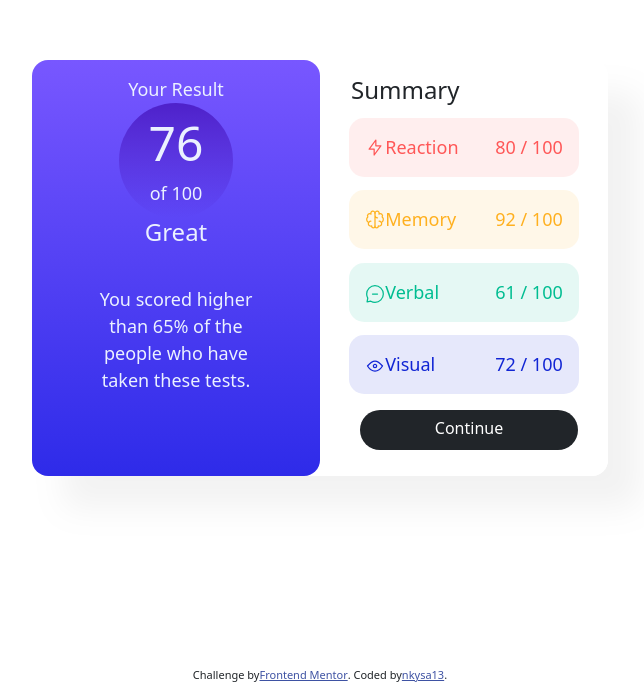
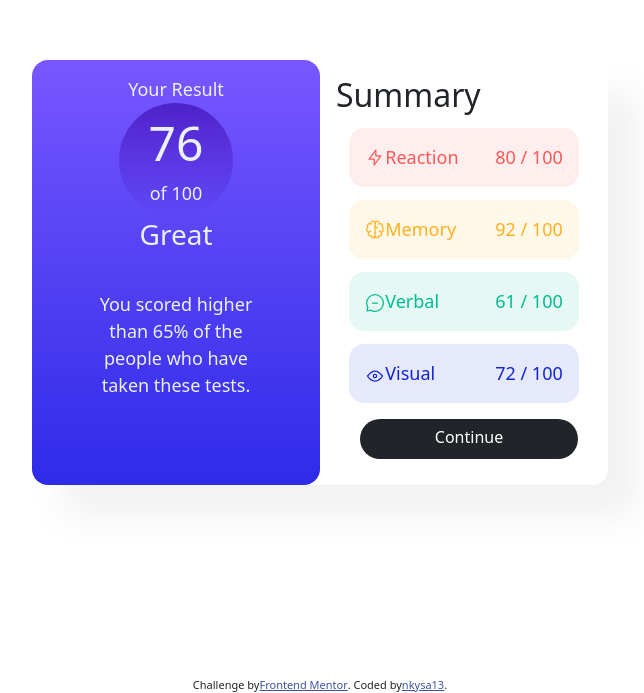
Before and after one commit to nkysa13/sumcom, a website: page dist/index.html in a window 1280 px wide. Shown: the part 131-824 px from the top of the page, without its empty margins (320-964 px from the left). Drawn offline with Linux system fonts and the light colour scheme.

Commit message:
Update index.html

```diff
--- a/dist/index.html
+++ b/dist/index.html
@@ -21,7 +21,7 @@
           <h1 id="add">76</h1>
           of 100
         </div>
-        <h4>Great</h4>
+        <h3>Great</h3>
 
         <p>
 
@@ -29,7 +29,7 @@
           You scored higher than 65% of the people who have taken these tests.</p>
       </div>
       <div class="col-xs-12 col-sm-6" id="summary">
-        <h4>Summary</h4>
+        <h2>Summary</h2>
         <ul>
 
             <li class="Li1-r" url>
```
